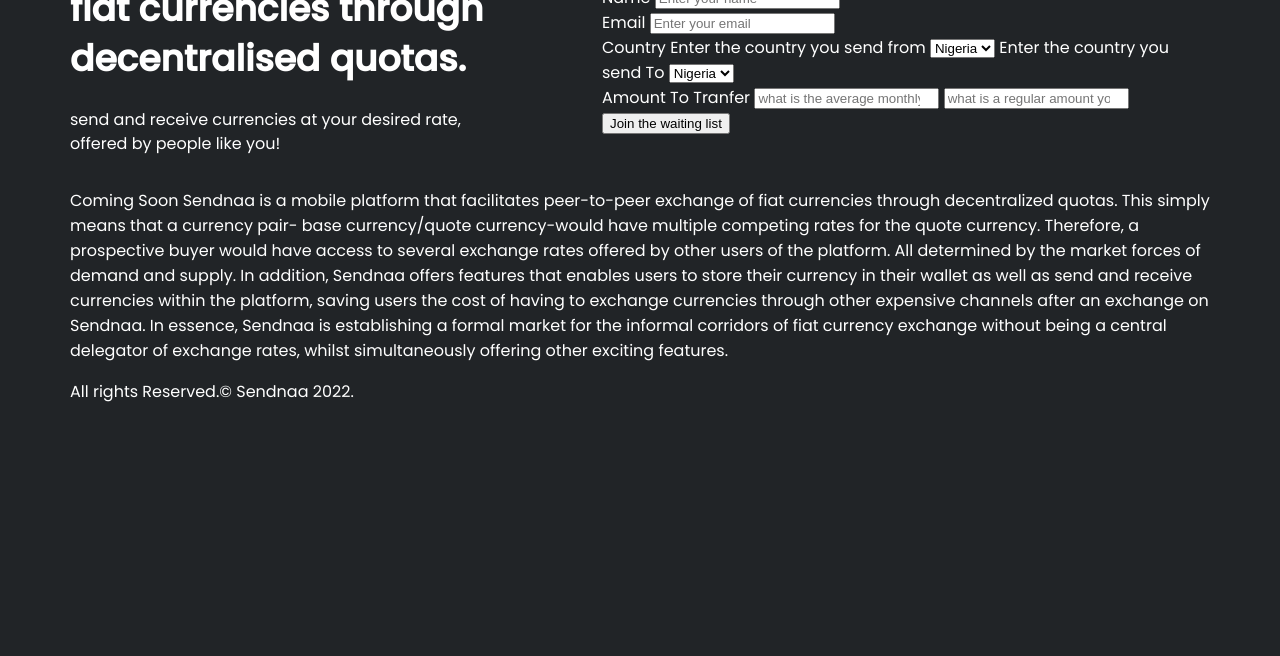
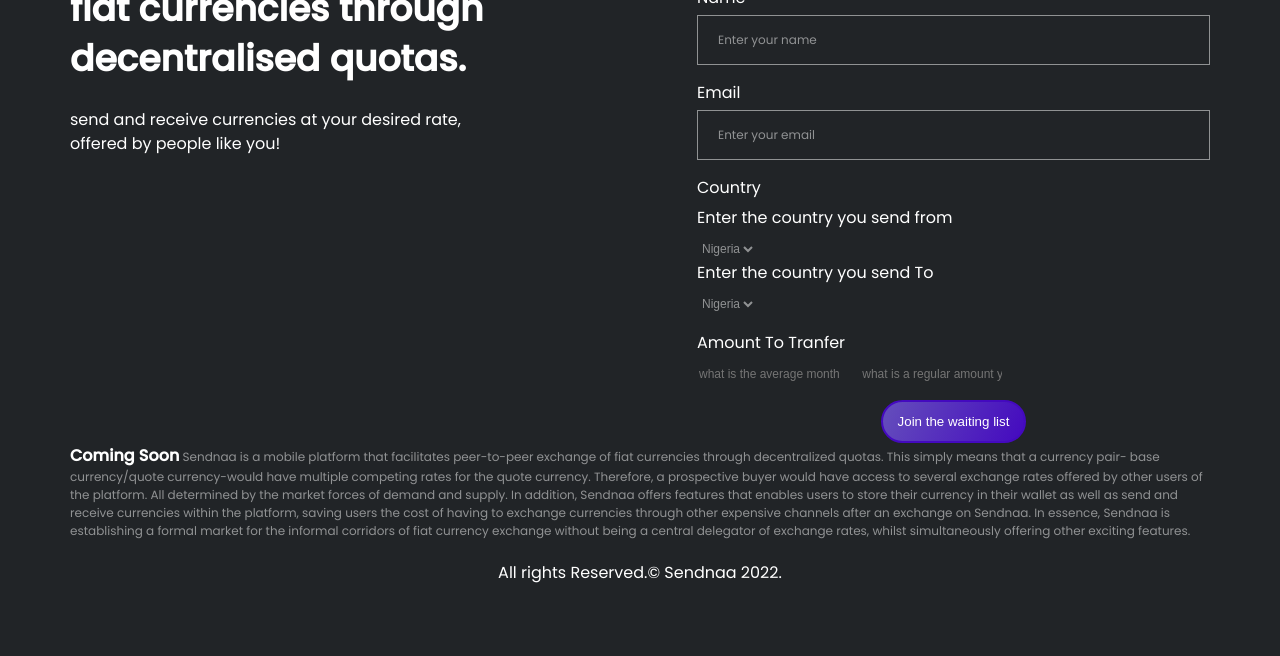
Before and after one commit to AbidemiT/sendnaaPrac, a plain HTML site: page index.html in a window 1280 px wide. Shown: the part 144-800 px from the top of the page. Drawn offline with Linux system fonts and the light colour scheme.

Commit message:
css modifications

```diff
--- a/assets/css/style.css
+++ b/assets/css/style.css
@@ -4,6 +4,8 @@
     --color-yellow: #CD853F;
     --color-purple: #4409BF;
     --color-white: #fff;
+    --color-transparent: transparent;
+    --color-grey-light: rgba(255, 255, 255, 0.5);
 }
 
 * {
@@ -18,6 +20,15 @@ body {
     color: var(--color-white);
 }
 
+input,
+select {
+    background-color: var(--color-transparent);
+    border: none;
+    color: var(--color-grey-light);
+    font-size: 12px;
+    text-align: right;
+}
+
 .container {
     max-width: 1140px;
     /* top right bottom left */
@@ -27,30 +38,119 @@ body {
 }
 
 main .row {
-    display: flex;
-    justify-content: space-between;
+    height: 45vh;
+}
+
+.row .col-1,
+.row .col-2 {
+    width: 45%;
 }
 
 .row .col-1 {
-    max-width: 532px;
+    float: left;
 }
 
-.text-box > .heading-main {
+.row .col-2 {
+    float: right;
+}
+
+footer {
+    clear: both;
+}
+
+.form-box {
+    width: 100%;
+}
+
+.text-box>.heading-main {
     font-size: 36px;
     line-height: 50px;
 }
 
-.text-box > .paragraph {
+.text-box>.paragraph {
     font-size: 16px;
     line-height: 24px;
     max-width: 442px;
 }
 
-.text-box > .heading-main .highlighted {
+.text-box>.heading-main .highlighted {
     color: var(--color-yellow);
 }
 
-.form-box > .heading-sub {
+.form-box>.heading-sub {
     font-size: 24px;
     color: var(--color-yellow);
 }
+
+.coming-soon-box {
+    margin: 100px 0 20px 0;
+}
+
+.coming-soon-box>p.paragraph {
+    font-size: 12px;
+    color: var(--color-grey-light);
+}
+
+.coming-soon-box>p.paragraph>span.bold {
+    font-weight: 700;
+    font-size: 16px;
+    color: var(--color-white);
+}
+
+.coming-soon-box p {
+    font-size: 16px;
+}
+
+.copyright {
+    text-align: center;
+}
+
+label {
+    display: block;
+    margin-bottom: 5px;
+}
+
+.input-container,
+.select-container {
+    margin-bottom: 15px;
+}
+
+.form-box .input-group {
+    border: 1px solid var(--color-grey-light);
+    display: flex;
+    justify-content: space-between;
+    width: 100%;
+    padding: 15px 20px;
+}
+
+.form-box .input-group:active {
+    border: 1px solid var(--color-purple);
+}
+
+.form-box .input-group small {
+    width: 120px;
+    color: var(--color-grey-light);
+    font-size: 12px;
+}
+
+.form-box .input-group input {
+    width: 200px;
+
+}
+
+.form-box .input-group input:focus {
+    outline: none;
+}
+
+.btn-container {
+    text-align: center;
+}
+
+.btn-container>.btn {
+    padding: 12px 15px;
+    border: 2px solid var(--color-purple);
+    border-radius: 100px;
+    color: white;
+    background-image: linear-gradient(116deg, #634BBC
+    5%, var(--color-purple));
+}
--- a/index.html
+++ b/index.html
@@ -36,18 +36,24 @@
                         </p>
                     </div>
                 </div>
-                <div class="col-2 form-box">
+                <div class="col-2">
                     <div class="form-box">
                         <h2 class="heading-sub">Join the waiting List</h2>
                         <div class="form-container">
                             <form action="">
                                 <div class="input-container">
                                     <label for="name">Name</label>
-                                    <input type="text" id="name" placeholder="Enter your name">
+                                    <div class="input-group">
+                                        <small>Enter your name</small>
+                                        <input type="text" id="name">
+                                    </div>
                                 </div>
                                 <div class="input-container">
                                     <label for="email">Email</label>
-                                    <input type="email" placeholder="Enter your email">
+                                    <div class="input-group">
+                                        <small>Enter your email</small>
+                                        <input type="email">
+                                    </div>
                                 </div>
                                 <div class="select-container">
                                     <label for="Country">Country</label>
```
